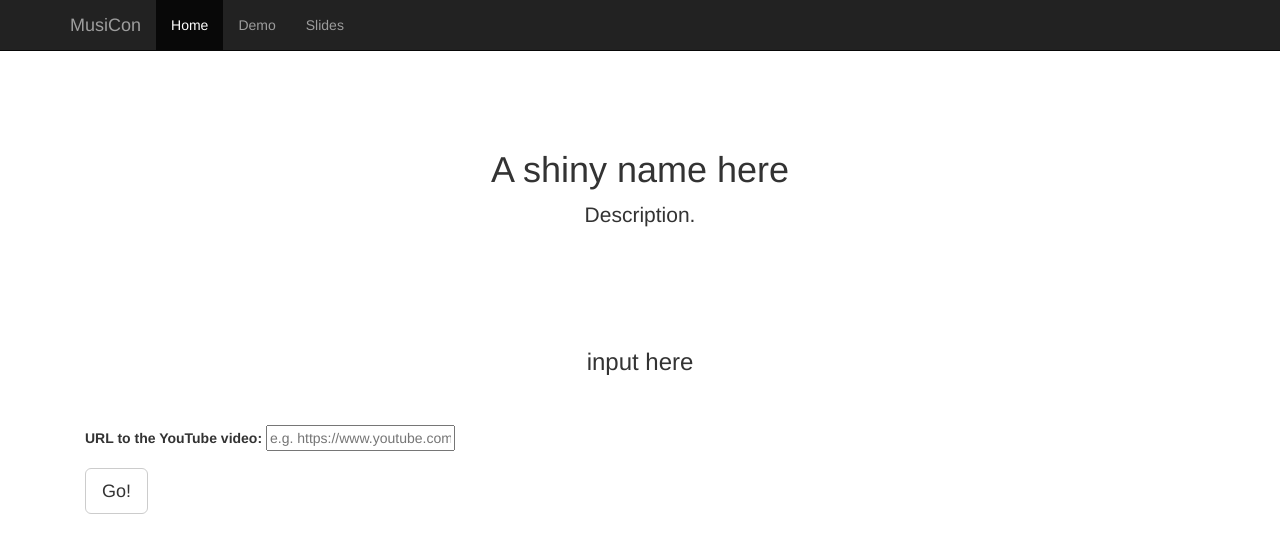
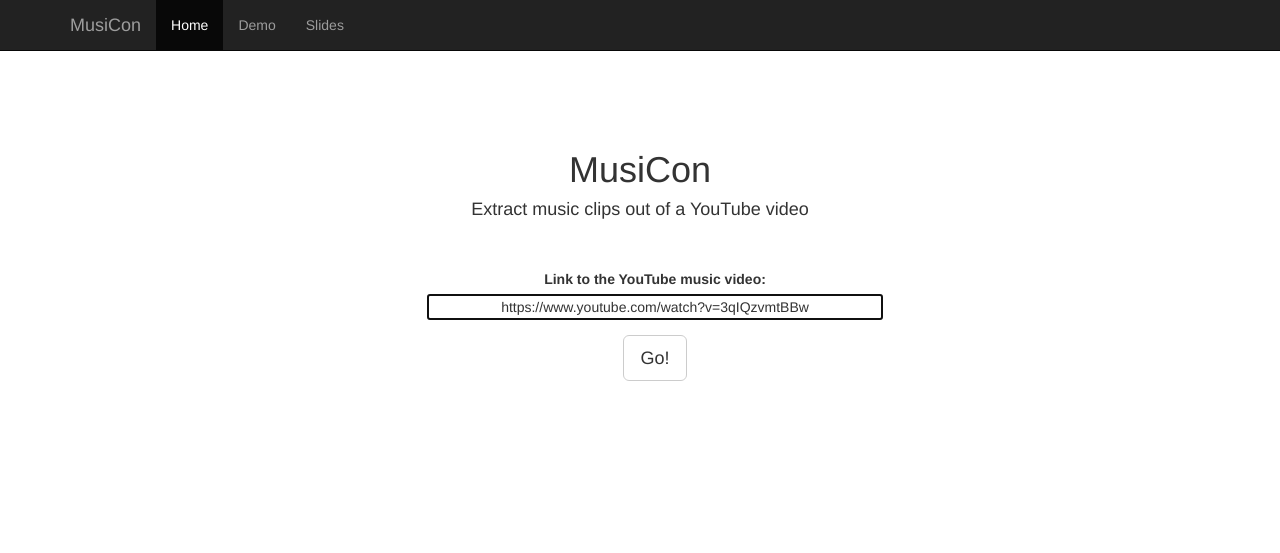
Before and after one commit to sailingwave/MusiCon, a Flask app: page / in a window 1280 px wide. Shown: the top 553 px of the page. Run offline with Flask 2, Linux system fonts and the light colour scheme; parts of the project's set-up code (start-up, migrations or seed data) failed here and were passed over; some libraries are stand-ins or nearby versions.

Commit message:
apperance

```diff
--- /dev/null
+++ b/musicon/static/css/main.css
@@ -0,0 +1,5 @@
+#video_url {
+	width: 40%;
+	margin: 0 auto;
+	text-align: center;
+}
--- a/musicon/templates/input.html
+++ b/musicon/templates/input.html
@@ -2,19 +2,18 @@
 {% block content %}
 <div class="container">
     <div class="starter-template">
-        <h1>A shiny name here</h1>
-        <p class="lead">Description.</p>
+        <h1>MusiCon</h1>
+        <h4>Extract music clips out of a YouTube video</h4>
     </div>
 
-    <div class="starter-template">
-        <h3>input here</h3>
-    </div>
-
-    <div class = "container">
+    <div class = "container" style="text-align: center">
         <form  action="/output" method="GET">
           <div class="form-group">
-            <label for="video_url">URL to the YouTube video:</label>
-            <input type="text" id="video_url" name='video_url' placeholder="e.g. https://www.youtube.com/watch?v=T1pijyA4WZs">
+            <label for="video_url">Link to the YouTube music video:</label>
+              <br>
+            <input type="text" id="video_url" name='video_url'
+                   placeholder="e.g. https://www.youtube.com/watch?v=3qIQzvmtBBw"
+                   required autofocus value="https://www.youtube.com/watch?v=3qIQzvmtBBw">
           </div>
 
           <div>
```
Also changed, not shown: musicon/proc_utils.py (+5 -3 lines), musicon/templates/output.html (+5 -3 lines).
